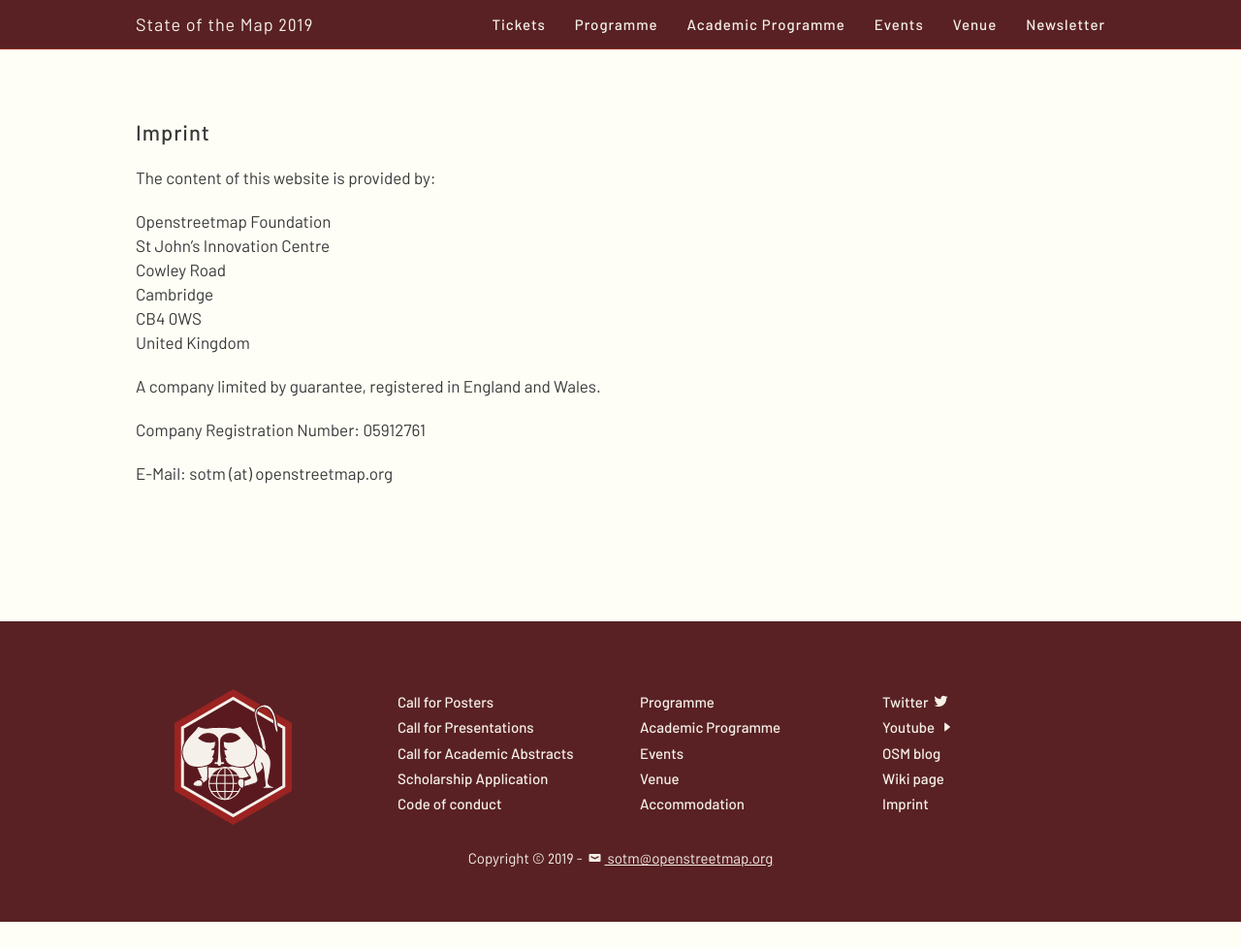
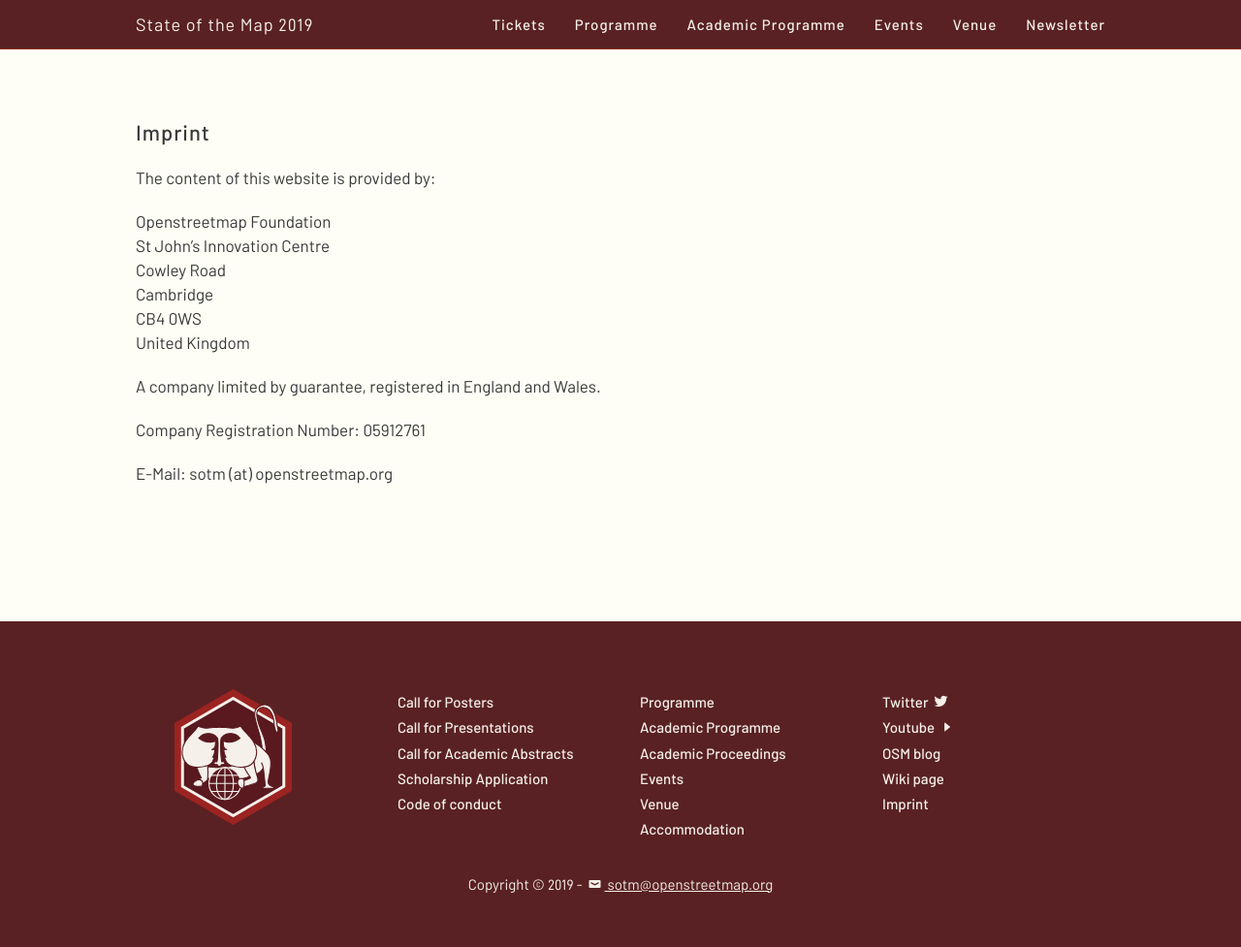
Before and after one commit to openstreetmap/stateofthemap-2019, a Jekyll site: the page built from imprint/index.html, in a window 1280 px wide and 977 px high. Shown: the whole window at 97% size. Built offline with Jekyll 4.4.1, drawn with Linux system fonts in a browser that asks for light colours.

Commit message:
add link to proceedings to page footer

```diff
--- a/_includes/footer.html
+++ b/_includes/footer.html
@@ -16,6 +16,7 @@
           <nav class="col3 pad2x">
             <a href="{{site.baseurl}}/program/" class="animate block">Programme</a>
             <a href="{{site.baseurl}}/academic_programme/" class="animate block">Academic Programme</a>
+            <a href="{{site.baseurl}}/academic_proceedings/" class="animate block">Academic Proceedings</a>
             <a href="{{site.baseurl}}/events/" class="animate block">Events</a>
             <a href="{{site.baseurl}}/venue/" class="animate block">Venue</a>
             <a href="{{site.baseurl}}/accommodation/" class="animate block">Accommodation</a>
```
